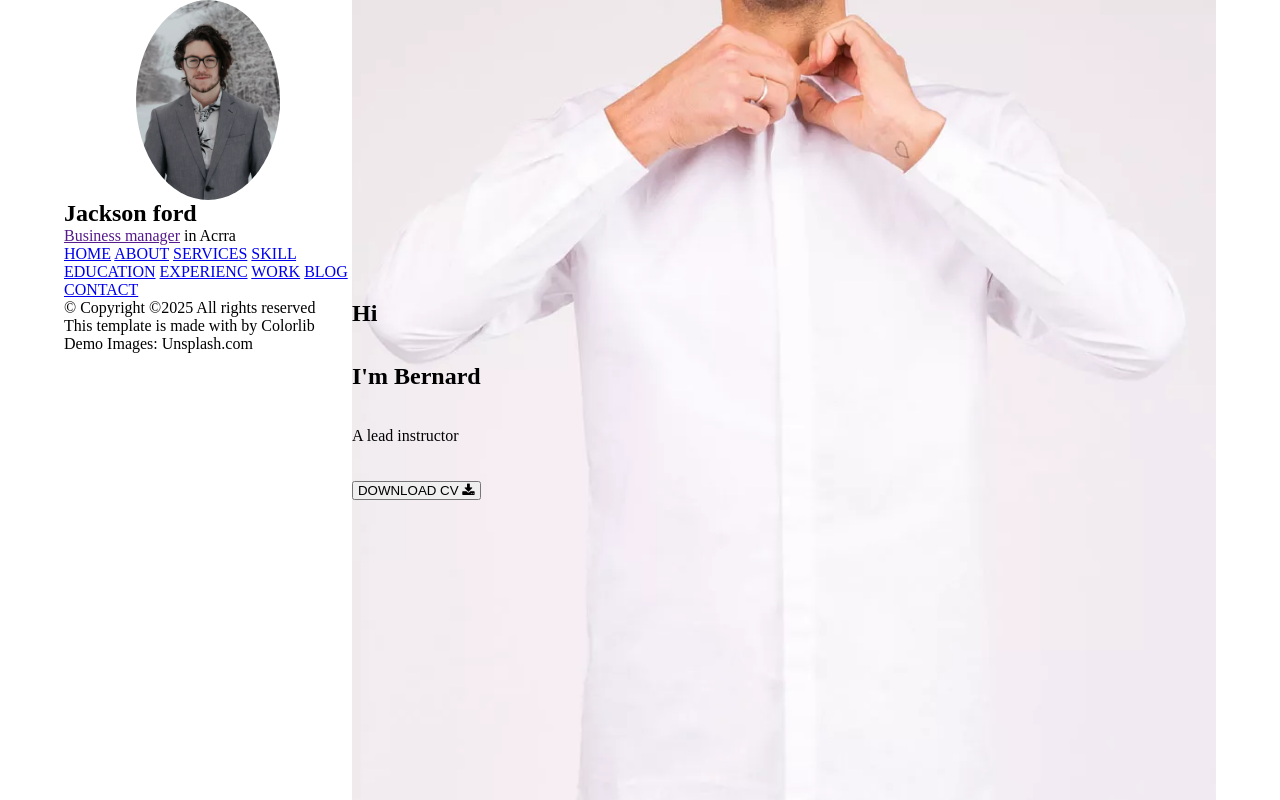
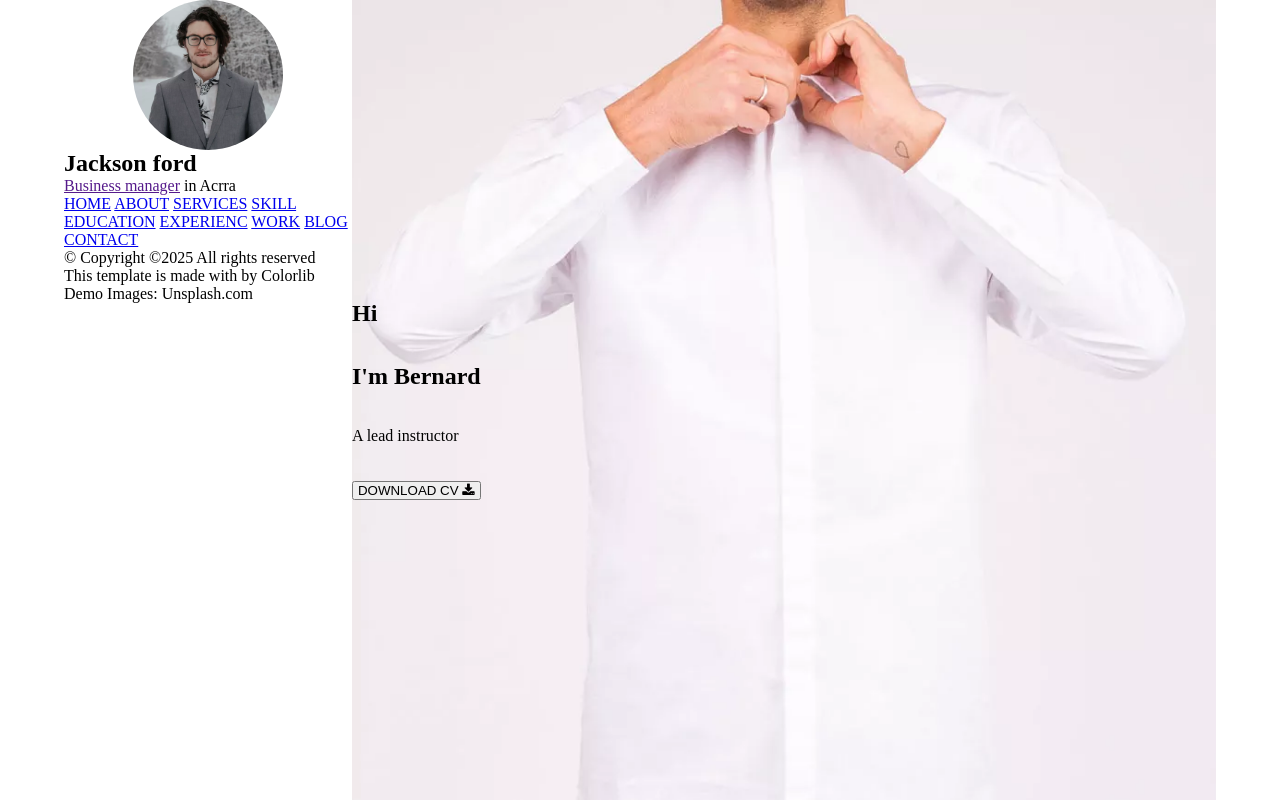
Before and after one commit to EmmaAibu/Portfolio, a plain HTML site: page index.html in a window 1280 px wide. Drawn offline with Linux system fonts and the light colour scheme.

Commit message:
second commit

```diff
--- a/css/style.css
+++ b/css/style.css
@@ -11,8 +11,8 @@
 }
 
 .avatar {
-    height: 200px;
-    width: 50%;
+  height: 150px;
+  width: 150px;
   margin: auto;
   background-image: url(../images/avatar.png);
   background-position: center;
@@ -22,7 +22,6 @@
 
 .main {
   width: 75%;
-
 }
 
 .hero {
@@ -34,7 +33,6 @@
   display: flex;
   flex-direction: column;
   justify-content: center;
-
 }
 
 .hero div {
```
Lines whose indentation alone changed are shown as unchanged.
